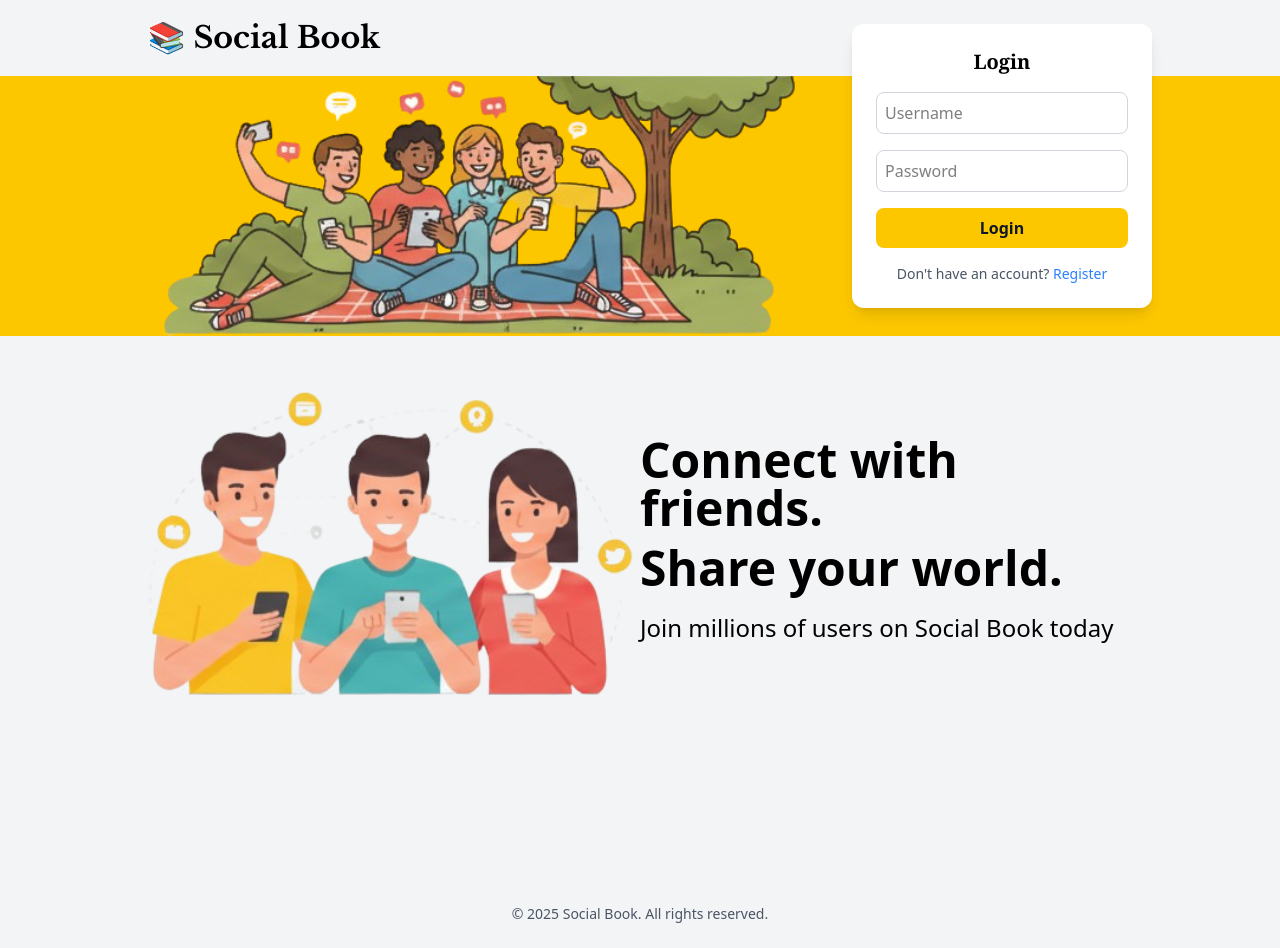
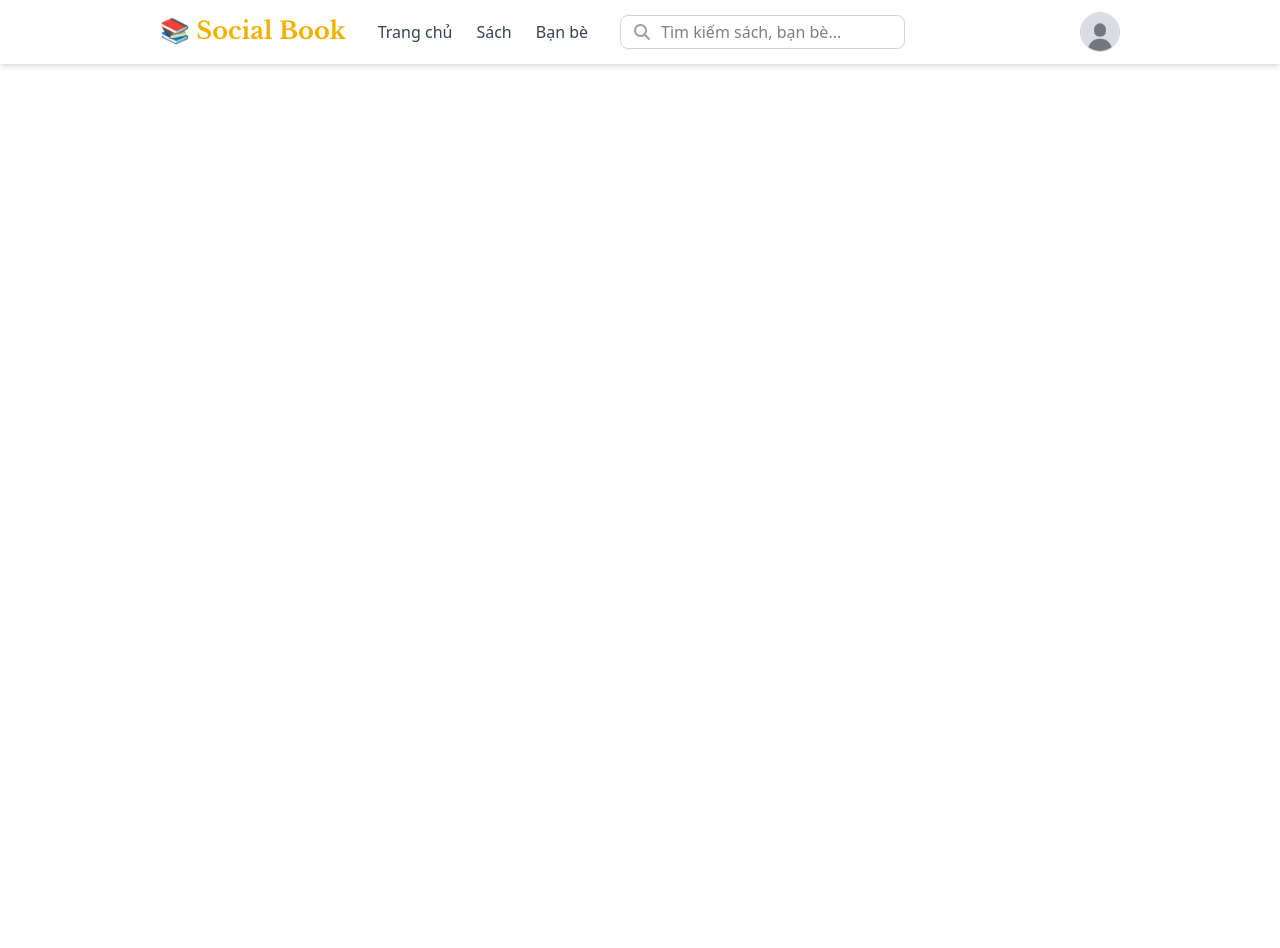
Before and after one commit to DatPham124/social-book-app, a Vue app: page / in a window 1280 px wide. After the commit the page ends 800 px from the top, so only its background shows below. Built offline with nearby package versions, Linux system fonts and the light colour scheme.

Commit message:
feat(ui): add navbar component

```diff
--- a/package.json
+++ b/package.json
@@ -9,6 +9,11 @@
     "preview": "vite preview"
   },
   "dependencies": {
+    "@fortawesome/fontawesome-svg-core": "^7.0.1",
+    "@fortawesome/free-brands-svg-icons": "^7.0.1",
+    "@fortawesome/free-regular-svg-icons": "^7.0.1",
+    "@fortawesome/free-solid-svg-icons": "^7.0.1",
+    "@fortawesome/vue-fontawesome": "^3.1.2",
     "@tailwindcss/vite": "^4.1.13",
     "axios": "^1.12.2",
     "tailwindcss": "^4.1.13",
--- a/src/App.vue
+++ b/src/App.vue
@@ -1,7 +1,8 @@
 <script setup>
 import Login from './views/Login.vue'
+import Navbar from './components/Navbar.vue';
 </script>
 
 <template>
-  <Login />
+  <Navbar />
 </template>
--- /dev/null
+++ b/src/components/Navbar.vue
@@ -0,0 +1,40 @@
+<script>
+import { ref } from "vue"
+</script>
+
+<template>
+    <nav class="bg-white shadow-md">
+        <div class="max-w-5xl mx-auto px-4 sm:px-6 lg:px-8">
+
+            <div class="flex justify-between h-16 items-center">
+                <div class="flex space-x-8 item-center">
+                    <h1 class="text-2xl font-logo text-yellow-500 item-center">📚 Social Book</h1>
+
+                    <div class="hidden md:flex space-x-6 items-center">
+                        <a href="/" class="text-gray-700 hover:text-yellow-500">Trang chủ</a>
+                        <a href="/books" class="text-gray-700 hover:text-yellow-500">Sách</a>
+                        <a href="/friends" class="text-gray-700 hover:text-yellow-500">Bạn bè</a>
+                    </div>
+
+
+                    <div class="relative">
+
+                        <span class="absolute inset-y-0 left-0 flex items-center pl-3 text-gray-400">
+                            <font-awesome-icon icon="fa-solid fa-magnifying-glass" />
+                        </span>
+
+                        <input type="text" placeholder="Tìm kiếm sách, bạn bè..."
+                            class="pl-10 border border-gray-300 rounded-lg px-3 py-1 focus:outline-none focus:ring-2 focus:ring-yellow-500 w-full">
+                    </div>
+                </div>
+
+                <div>
+                    <a href="/profile" class="text-gray-700 hover:text-yellow-500">
+                        <img src="../assets/default_avatar.jpg" alt="default avatar"
+                            class="w-10 h-10 rounded-full border border-gray-300 hover:ring-2 hover:ring-yellow-500">
+                    </a>
+                </div>
+            </div>
+        </div>
+    </nav>
+</template>
--- a/src/main.js
+++ b/src/main.js
@@ -2,4 +2,21 @@ import { createApp } from 'vue'
 import './style.css'
 import App from './App.vue'
 
-createApp(App).mount('#app')
+/* add fontawesome core */
+import { library } from '@fortawesome/fontawesome-svg-core'
+import { FontAwesomeIcon } from '@fortawesome/vue-fontawesome'
+
+/* import all the icons in Free Solid, Free Regular, and Brands styles */
+import { fas } from '@fortawesome/free-solid-svg-icons'
+import { far } from '@fortawesome/free-regular-svg-icons'
+import { fab } from '@fortawesome/free-brands-svg-icons'
+
+library.add(fas, far, fab)
+
+
+const app = createApp(App)
+
+app.component('font-awesome-icon', FontAwesomeIcon)
+
+
+app.mount('#app')
--- /dev/null
+++ b/src/views/Home.vue
@@ -0,0 +1,2 @@
+<template>
+</template>
--- a/src/views/Login.vue
+++ b/src/views/Login.vue
@@ -27,8 +27,6 @@ import LoginForm from '../components/LoginForm.vue';
 
         <LoginForm />
 
-        <p v-if="errorMessages" class="text-red-500">{{ errorMessages }}</p>
-
         <p class="text-sm text-gray-600 mt-4 text-center">
           Don't have an account?
           <a href="#" class="text-blue-500 hover:underline">Register</a>
```
Also changed, not shown: src/assets/default_avatar.jpg (added), 1 other file (tests, documents, lock files or other folders).
